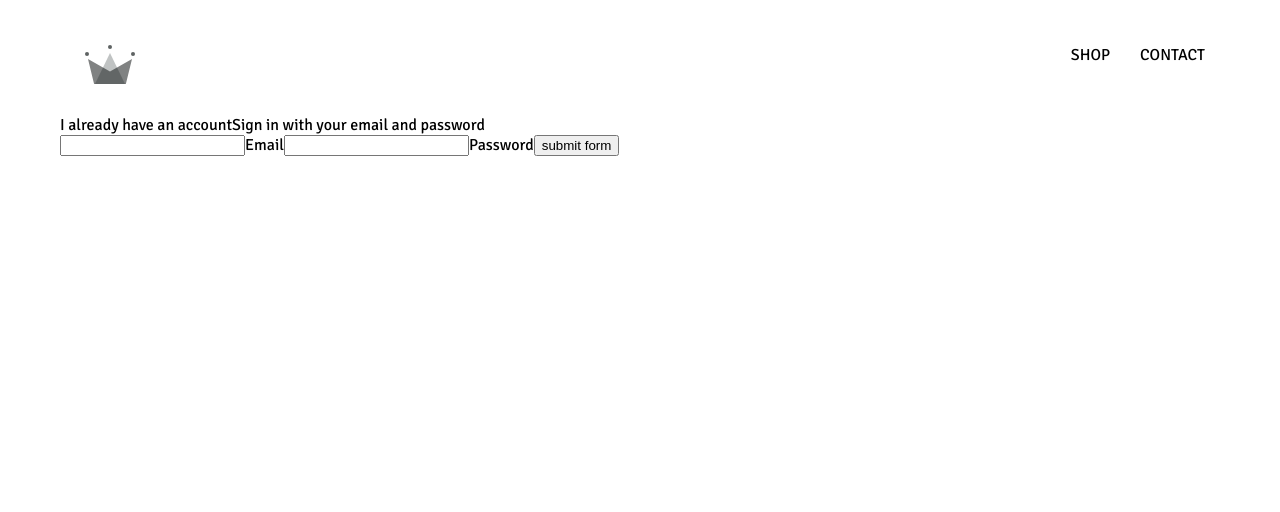
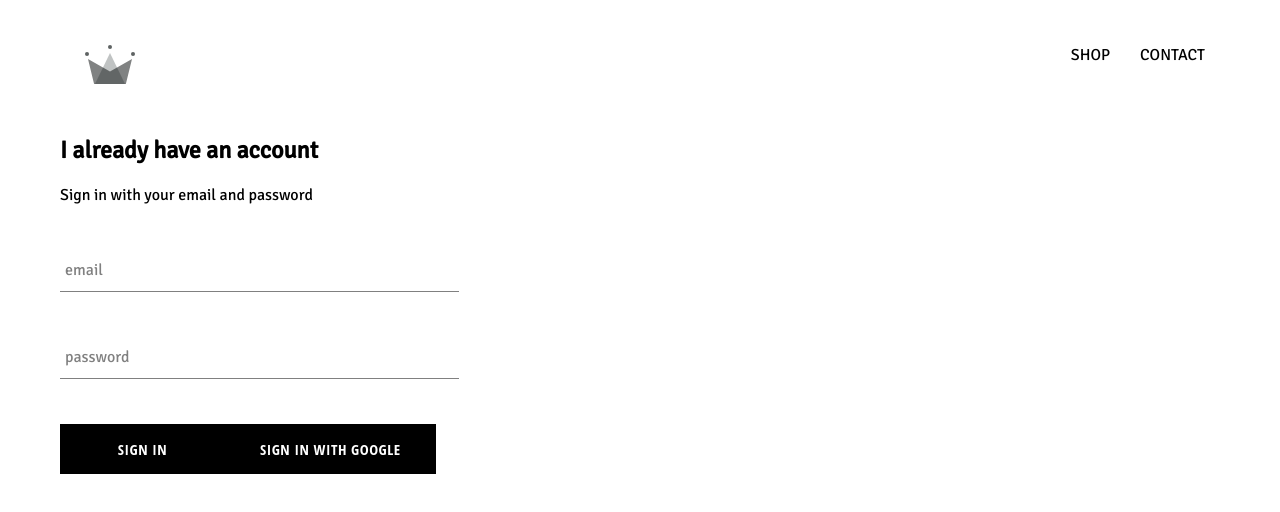
Before and after one commit to mayank2368/mayank2368, a React (Create React App) app: page /signin in a window 1280 px wide. Shown: the top 512 px of the page. Built offline with nearby package versions, Linux system fonts and the light colour scheme; a web font is replaced by a local one.

Commit message:
added the signin form and google sign in api using firebase

```diff
--- a/package.json
+++ b/package.json
@@ -6,6 +6,7 @@
     "@testing-library/jest-dom": "^5.16.5",
     "@testing-library/react": "^13.4.0",
     "@testing-library/user-event": "^13.5.0",
+    "firebase": "^9.15.0",
     "node-sass": "^8.0.0",
     "react": "^18.2.0",
     "react-dom": "^18.2.0",
--- /dev/null
+++ b/src/components/custom-button/custom-button.component.jsx
@@ -0,0 +1,12 @@
+import React from "react";
+import "./custom-button.styles.scss";
+
+const CustomButton = ({ children, ...otherProps }) => {
+  return (
+    <button className="custom-button" {...otherProps}>
+      {children}
+    </button>
+  );
+};
+
+export default CustomButton;
--- /dev/null
+++ b/src/components/custom-button/custom-button.styles.scss
@@ -0,0 +1,22 @@
+.custom-button {
+    min-width: 165px;
+    width: auto;
+    height: 50px;
+    letter-spacing: 0.5px;
+    line-height: 50px;
+    padding: 0 35px 0 35px;
+    font-size: 15px;
+    background-color: black;
+    color: white;
+    text-transform: uppercase;
+    font-family: 'Open Sans Condensed';
+    font-weight: bolder;
+    border: none;
+    cursor: pointer;
+
+    &:hover {
+      background-color: white;
+      color: black;
+      border: 1px solid black;
+    }
+  }
--- /dev/null
+++ b/src/components/form-input/form-input.component.jsx
@@ -0,0 +1,25 @@
+import React from "react";
+import "./form-input.styles.scss";
+
+const FormInput = ({ handleChange, label, ...otherProps }) => {
+  return (
+    <div className="group">
+      <input
+        className="form-input"
+        onChange={handleChange}
+        {...otherProps}
+      ></input>
+      {label ? (
+        <label
+          className={`${
+            otherProps.value.length ? "shrink" : ""
+          } form-input-label`}
+        >
+          {label}
+        </label>
+      ) : null}
+    </div>
+  );
+};
+
+export default FormInput;
--- /dev/null
+++ b/src/components/form-input/form-input.styles.scss
@@ -0,0 +1,54 @@
+$sub-color: grey;
+$main-color: black;
+
+@mixin shrinkLabel {
+  top: -14px;
+  font-size: 12px;
+  color: $main-color;
+}
+
+.group {
+  position: relative;
+  margin: 45px 0;
+
+  .form-input {
+    background: none;
+    background-color: white;
+    color: $sub-color;
+    font-size: 18px;
+    padding: 10px 10px 10px 5px;
+    display: block;
+    width: 100%;
+    border: none;
+    border-radius: 0;
+    border-bottom: 1px solid $sub-color;
+    margin: 25px 0;
+
+    &:focus {
+      outline: none;
+    }
+
+    &:focus ~ .form-input-label {
+      @include shrinkLabel();
+    }
+  }
+
+  input[type='password'] {
+    letter-spacing: 0.3em;
+  }
+
+  .form-input-label {
+    color: $sub-color;
+    font-size: 16px;
+    font-weight: normal;
+    position: absolute;
+    pointer-events: none;
+    left: 5px;
+    top: 10px;
+    transition: 300ms ease all;
+
+    &.shrink {
+      @include shrinkLabel();
+    }
+  }
+}
--- a/src/components/header/header.component.jsx
+++ b/src/components/header/header.component.jsx
@@ -13,7 +13,7 @@
         <Link className="option" to="/shop">
           SHOP
         </Link>
-        <Link className="option" to="/shop">
+        <Link className="option" to="/contact">
           CONTACT
         </Link>
       </div>
--- a/src/components/sign-in/sign-in.component.jsx
+++ b/src/components/sign-in/sign-in.component.jsx
@@ -1,5 +1,8 @@
 import React from "react";
 import "./sign-in.styles.scss";
+import FormInput from "../form-input/form-input.component";
+import CustomButton from "../custom-button/custom-button.component";
+import { SignInWithGoogle } from "../../firebase/firebase.utils";
 
 class SignIn extends React.Component {
   constructor(props) {
@@ -22,26 +25,30 @@
   render() {
     return (
       <div className="sign-in">
-        I already have an account
+        <h2>I already have an account</h2>
         <span>Sign in with your email and password</span>
         <form onSubmit={this.handleSubmit}>
-          <input
+          <FormInput
             name="email"
             type="email"
-            onChange={this.handleChange}
+            handleChange={this.handleChange}
+            value={this.state.email}
+            label="email"
             required
           />
-          <label>Email</label>
-          <input
+          <FormInput
             name="password"
             type="password"
+            handleChange={this.handleChange}
             value={this.state.password}
-            onChange={this.handleChange}
+            label="password"
             required
           />
-          <label>Password</label>
-
-          <input type="submit" value="submit form"></input>
+          <CustomButton type="submit">Sign in</CustomButton>
+          <CustomButton onClick={SignInWithGoogle}>
+            {" "}
+            Sign in with Google {""}
+          </CustomButton>
         </form>
       </div>
     );
--- a/src/components/sign-in/sign-in.styles.scss
+++ b/src/components/sign-in/sign-in.styles.scss
@@ -1,54 +1,6 @@
-$sub-color: grey;
-$main-color: black;
-
-@mixin shrinkLabel {
-  top: -14px;
-  font-size: 12px;
-  color: $main-color;
+.sign-in{
+    display: flex;
+    flex-direction: column;
+    margin: 10px 0px;
+    width: 30vw;
 }
-
-.group {
-  position: relative;
-  margin: 45px 0;
-
-  .form-input {
-    background: none;
-    background-color: white;
-    color: $sub-color;
-    font-size: 18px;
-    padding: 10px 10px 10px 5px;
-    display: block;
-    width: 100%;
-    border: none;
-    border-radius: 0;
-    border-bottom: 1px solid $sub-color;
-    margin: 25px 0;
-
-    &:focus {
-      outline: none;
-    }
-
-    &:focus ~ .form-input-label {
-      @include shrinkLabel();
-    }
-  }
-
-  input[type='password'] {
-    letter-spacing: 0.3em;
-  }
-
-  .form-input-label {
-    color: $sub-color;
-    font-size: 16px;
-    font-weight: normal;
-    position: absolute;
-    pointer-events: none;
-    left: 5px;
-    top: 10px;
-    transition: 300ms ease all;
-
-    &.shrink {
-      @include shrinkLabel();
-    }
-  }
-}
--- /dev/null
+++ b/src/firebase/firebase.utils.js
@@ -0,0 +1,24 @@
+import firebase from "firebase/compat/app";
+import "firebase/compat/firestore";
+import "firebase/compat/auth";
+
+const config = {
+  apiKey: "AIzaSyBcx9s_a3EFmGhRNNgZNWQgFKO4VMBkc20",
+  authDomain: "shopify-a2224.firebaseapp.com",
+  projectId: "shopify-a2224",
+  storageBucket: "shopify-a2224.appspot.com",
+  messagingSenderId: "982591105116",
+  appId: "1:982591105116:web:e172acccdf7331191c5e99",
+  measurementId: "G-6BEF3NYE16",
+};
+
+firebase.initializeApp(config);
+
+export const auth = firebase.auth();
+export const firestore = firebase.firestore();
+
+const provider = new firebase.auth.GoogleAuthProvider();
+provider.setCustomParameters({ prompt: "select_account" });
+export const SignInWithGoogle = () => auth.signInWithPopup(provider);
+
+export default firebase;
```
Also changed, not shown: 1 other file (tests, documents, lock files or other folders).
